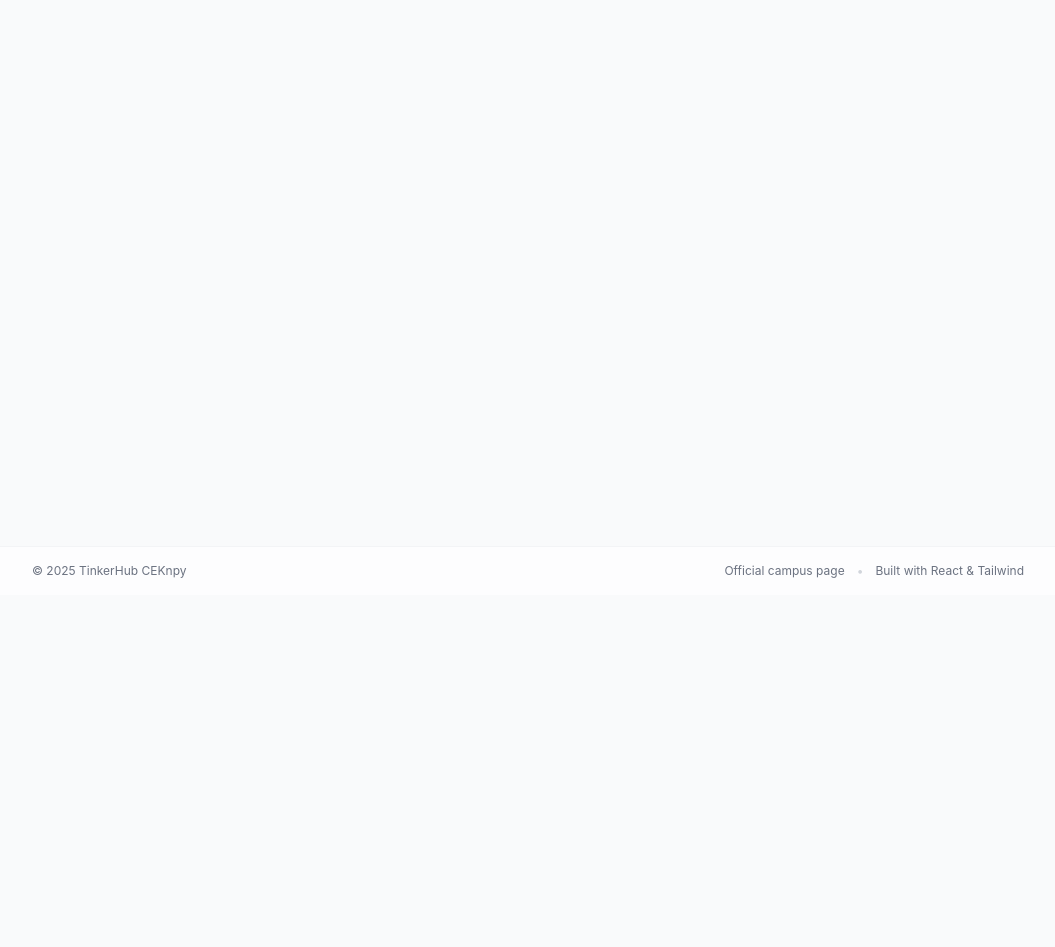
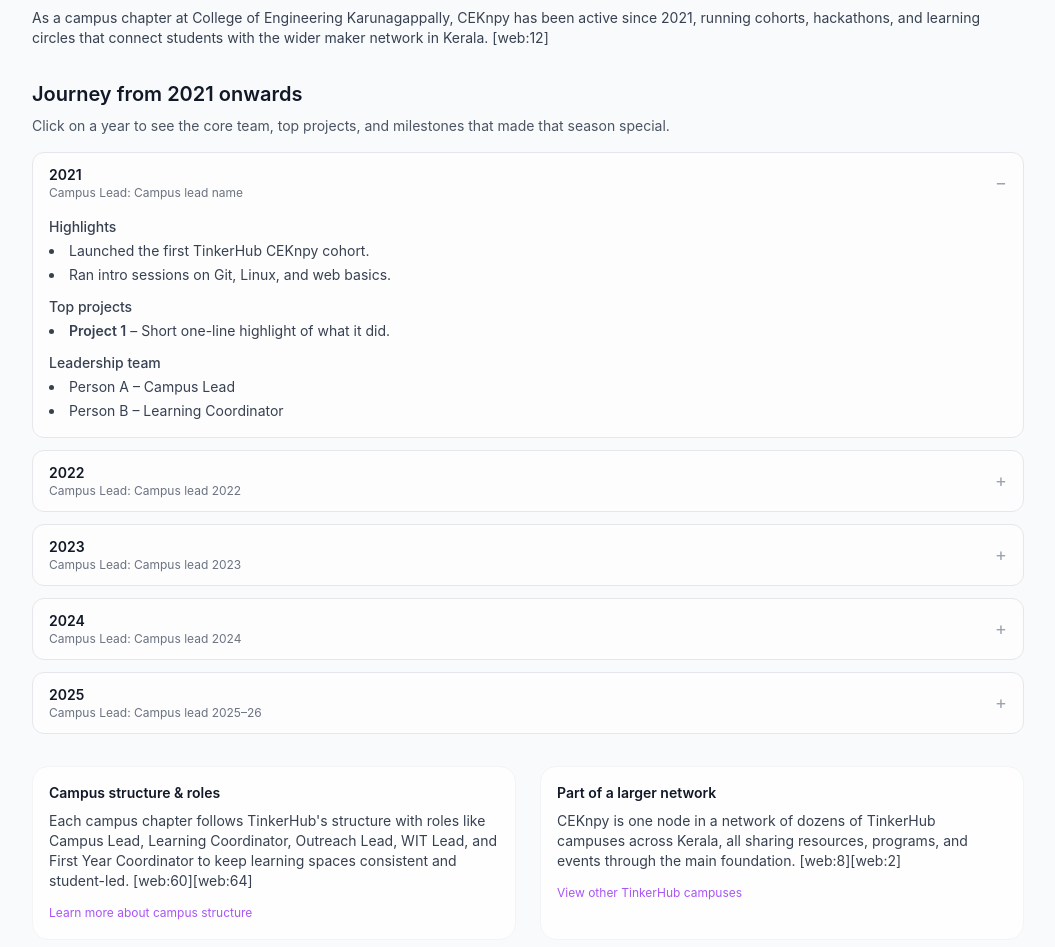
Before and after one commit to abhi-jithb/tinkerhub-ceknpy, a React (Vite) app: page /about in a window 1280 px wide. Shown: the part 205-1152 px from the top of the page, without its empty margins (112-1167 px from the left). Before the commit the page ends 800 px from the top, so only its background shows below. Built offline with nearby package versions, Linux system fonts and the light colour scheme.

Commit message:
team page and event page created and completely working from home page to event page

```diff
--- a/src/App.jsx
+++ b/src/App.jsx
@@ -2,6 +2,7 @@
 import { Routes, Route } from "react-router-dom";
 import Layout from "./components/Layout.jsx";
 import HomePage from "./pages/HomePage.jsx";
+import AboutPage from "./pages/AboutPage.jsx";
 
 function Placeholder({ title }) {
   return (
@@ -19,7 +20,7 @@
     <Layout>
       <Routes>
         <Route path="/" element={<HomePage />} />
-        <Route path="/about" element={<Placeholder title="About / History" />} />
+        <Route path="/about" element={<AboutPage  />} />
         <Route path="/team" element={<Placeholder title="Team" />} />
         <Route path="/events" element={<Placeholder title="Events" />} />
         <Route path="/projects" element={<Placeholder title="Projects" />} />
--- /dev/null
+++ b/src/components/about/YearAccordian.jsx
@@ -0,0 +1,81 @@
+import React, { useState } from "react";
+
+export default function YearAccordion({ journey }) {
+  const [openYear, setOpenYear] = useState(journey[0]?.year);
+
+  return (
+    <div className="space-y-3">
+      {journey.map((entry) => {
+        const isOpen = openYear === entry.year;
+        return (
+          <div
+            key={entry.year}
+            className="border border-gray-200 rounded-xl bg-white/70 overflow-hidden"
+          >
+            <button
+              onClick={() => setOpenYear(isOpen ? null : entry.year)}
+              className="w-full flex items-center justify-between px-4 py-3 text-left"
+            >
+              <div>
+                <p className="text-sm font-semibold text-thDark">
+                  {entry.year}
+                </p>
+                {entry.lead && (
+                  <p className="text-xs text-gray-500">
+                    Campus Lead: {entry.lead}
+                  </p>
+                )}
+              </div>
+              <span className="text-gray-400 text-lg">
+                {isOpen ? "−" : "+"}
+              </span>
+            </button>
+
+            {isOpen && (
+              <div className="px-4 pb-4 pt-1 text-sm text-gray-700 space-y-3">
+                {entry.highlights?.length > 0 && (
+                  <div>
+                    <p className="font-medium mb-1">Highlights</p>
+                    <ul className="list-disc list-inside space-y-1">
+                      {entry.highlights.map((h, idx) => (
+                        <li key={idx}>{h}</li>
+                      ))}
+                    </ul>
+                  </div>
+                )}
+
+                {entry.topProjects?.length > 0 && (
+                  <div>
+                    <p className="font-medium mb-1">Top projects</p>
+                    <ul className="list-disc list-inside space-y-1">
+                      {entry.topProjects.map((p, idx) => (
+                        <li key={idx}>
+                          <span className="font-semibold">{p.title}</span>
+                          {p.summary ? ` – ${p.summary}` : ""}
+                        </li>
+                      ))}
+                    </ul>
+                  </div>
+                )}
+
+                {entry.team?.length > 0 && (
+                  <div>
+                    <p className="font-medium mb-1">Leadership team</p>
+                    <ul className="list-disc list-inside space-y-1">
+                      {entry.team.map((m, idx) => (
+                        <li key={idx}>
+                          {m.name}
+                          {m.role ? ` – ${m.role}` : ""}
+                        </li>
+                      ))}
+                    </ul>
+                  </div>
+                )}
+              </div>
+            )}
+          </div>
+        );
+      })}
+    </div>
+  );
+}
--- /dev/null
+++ b/src/data/history.js
@@ -0,0 +1,48 @@
+export const CEKNPY_JOURNEY = [
+  {
+    year: 2021,
+    lead: "Campus lead name",
+    team: [
+      { name: "Person A", role: "Campus Lead" },
+      { name: "Person B", role: "Learning Coordinator" },
+    ],
+    highlights: [
+      "Launched the first TinkerHub CEKnpy cohort.",
+      "Ran intro sessions on Git, Linux, and web basics.",
+    ],
+    topProjects: [
+      {
+        title: "Project 1",
+        summary: "Short one-line highlight of what it did.",
+      },
+    ],
+  },
+  {
+    year: 2022,
+    lead: "Campus lead 2022",
+    team: [],
+    highlights: [],
+    topProjects: [],
+  },
+  {
+    year: 2023,
+    lead: "Campus lead 2023",
+    team: [],
+    highlights: [],
+    topProjects: [],
+  },
+  {
+    year: 2024,
+    lead: "Campus lead 2024",
+    team: [],
+    highlights: [],
+    topProjects: [],
+  },
+  {
+    year: 2025,
+    lead: "Campus lead 2025–26",
+    team: [],
+    highlights: [],
+    topProjects: [],
+  },
+];
--- /dev/null
+++ b/src/pages/AboutPage.jsx
@@ -0,0 +1,83 @@
+import React from "react";
+import YearAccordion from "../components/about/YearAccordian.jsx";
+import { CEKNPY_JOURNEY } from "../data/history.js";
+
+export default function AboutPage() {
+  return (
+    <div className="max-w-5xl mx-auto px-4 py-10 space-y-8">
+      {/* Intro */}
+      <section>
+        <p className="text-xs tracking-[0.25em] uppercase text-gray-500 mb-2">
+          About
+        </p>
+        <h1 className="text-2xl sm:text-3xl font-semibold mb-3">
+          TinkerHub CEKnpy journey
+        </h1>
+        <p className="text-sm text-gray-700 mb-2">
+          TinkerHub is a nonprofit initiative that builds peer learning
+          communities where students learn technology by building real projects
+          instead of only attending lectures. [web:1][web:6]
+        </p>
+        <p className="text-sm text-gray-700">
+          As a campus chapter at College of Engineering Karunagappally, CEKnpy
+          has been active since 2021, running cohorts, hackathons, and learning
+          circles that connect students with the wider maker network in Kerala. [web:12]
+        </p>
+      </section>
+
+      {/* Year-wise timeline */}
+      <section>
+        <h2 className="text-xl font-semibold mb-2">
+          Journey from 2021 onwards
+        </h2>
+        <p className="text-sm text-gray-600 mb-4">
+          Click on a year to see the core team, top projects, and milestones
+          that made that season special.
+        </p>
+        <YearAccordion journey={CEKNPY_JOURNEY} />
+      </section>
+
+      {/* Campus + foundation context */}
+      <section className="grid gap-6 md:grid-cols-2">
+        <div className="rounded-2xl bg-white/80 border border-gray-100 p-4">
+          <h3 className="text-sm font-semibold mb-2">
+            Campus structure & roles
+          </h3>
+          <p className="text-sm text-gray-700 mb-2">
+            Each campus chapter follows TinkerHub&apos;s structure with roles
+            like Campus Lead, Learning Coordinator, Outreach Lead, WIT Lead, and
+            First Year Coordinator to keep learning spaces consistent and
+            student-led. [web:60][web:64]
+          </p>
+          <a
+            href="https://wiki.tinkerhub.org/campus-community/campus-communities/campus-structure"
+            target="_blank"
+            rel="noreferrer"
+            className="text-xs text-thPurple hover:underline"
+          >
+            Learn more about campus structure
+          </a>
+        </div>
+
+        <div className="rounded-2xl bg-white/80 border border-gray-100 p-4">
+          <h3 className="text-sm font-semibold mb-2">
+            Part of a larger network
+          </h3>
+          <p className="text-sm text-gray-700 mb-2">
+            CEKnpy is one node in a network of dozens of TinkerHub campuses
+            across Kerala, all sharing resources, programs, and events through
+            the main foundation. [web:8][web:2]
+          </p>
+          <a
+            href="https://tinkerhub.org/campus/all"
+            target="_blank"
+            rel="noreferrer"
+            className="text-xs text-thPurple hover:underline"
+          >
+            View other TinkerHub campuses
+          </a>
+        </div>
+      </section>
+    </div>
+  );
+}
```
